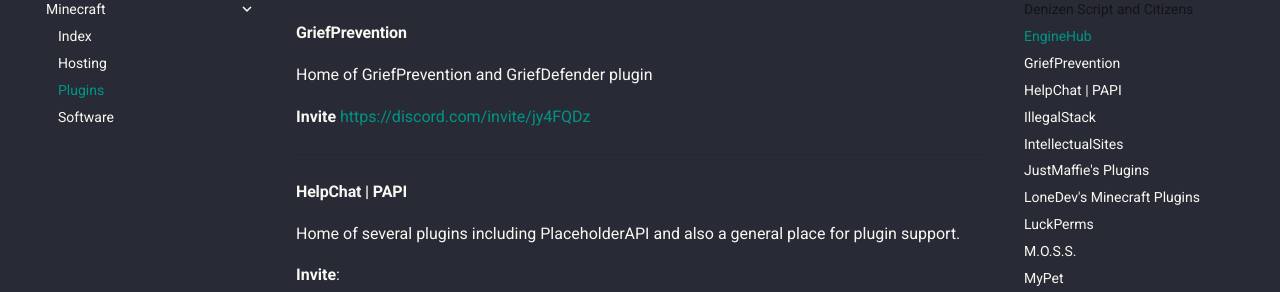
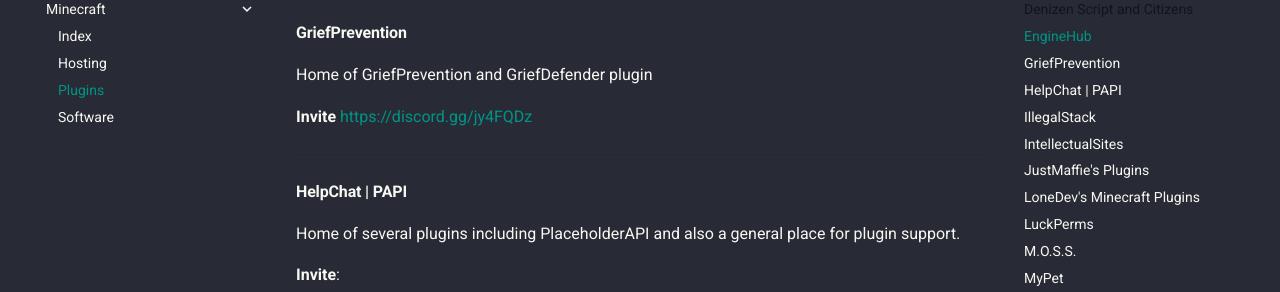
Before and after one commit to Andre601/Discord-links, an MkDocs documentation site: the page built from docs/server/minecraft/plugins.md, in a window 1280 px wide and 900 px high, scrolled down 1049 px. Shown: the part 153-445 px from the top of the window. Built offline with MkDocs 1.6.1 and Material for MkDocs 9.7.7, drawn with Linux system fonts in a browser that asks for light colours; comment, search, counter and statistics services are not loaded; some of the changed lines change nothing that is shown.

Commit message:
Use Discord.gg link

```diff
--- a/docs/server/minecraft/plugins.md
+++ b/docs/server/minecraft/plugins.md
@@ -40,7 +40,7 @@
 Home of GriefPrevention and GriefDefender plugin
 
 **Invite**
-https://discord.com/invite/jy4FQDz
+https://discord.gg/jy4FQDz
 
 ----
 #### HelpChat | PAPI
```
